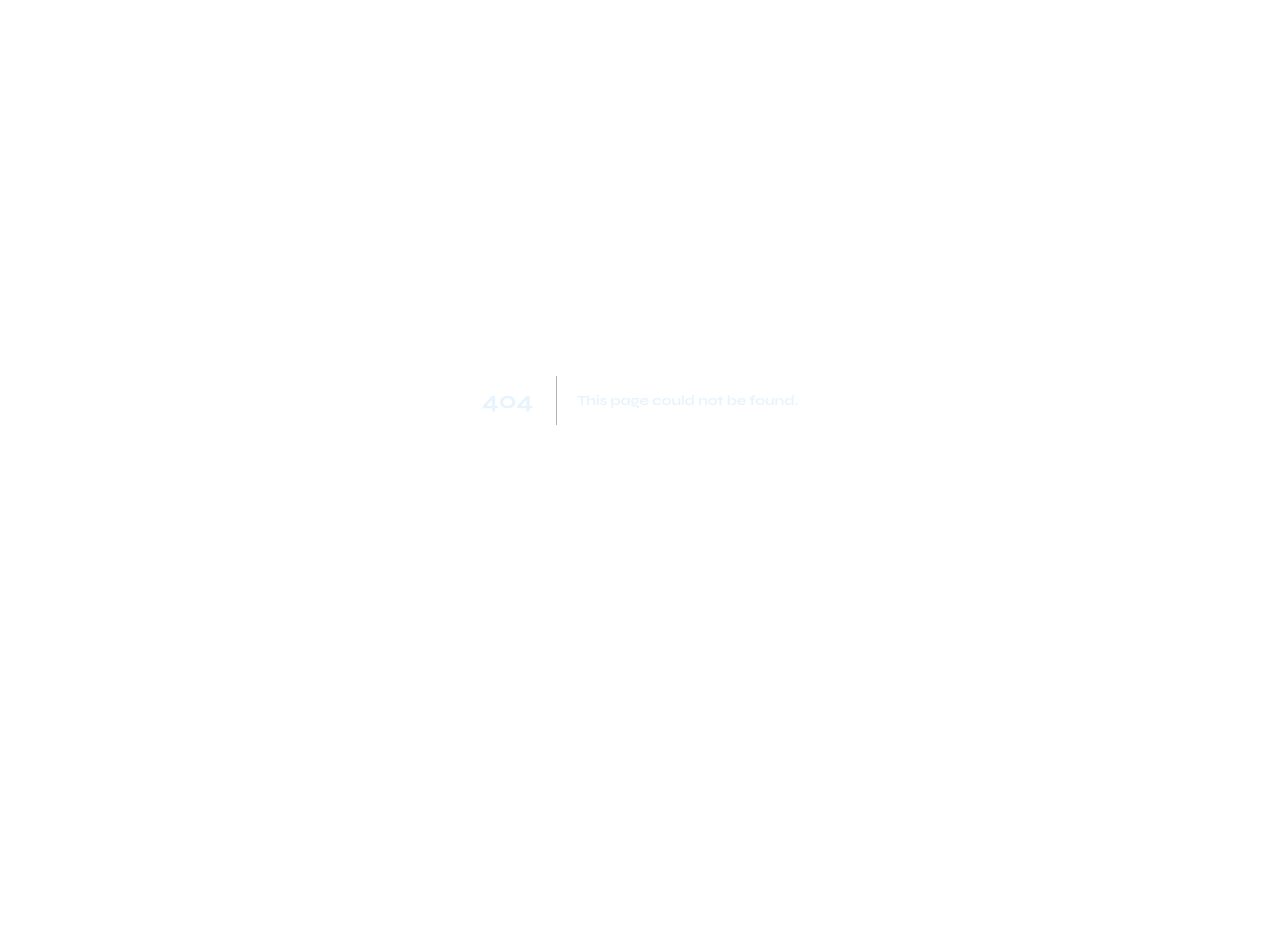
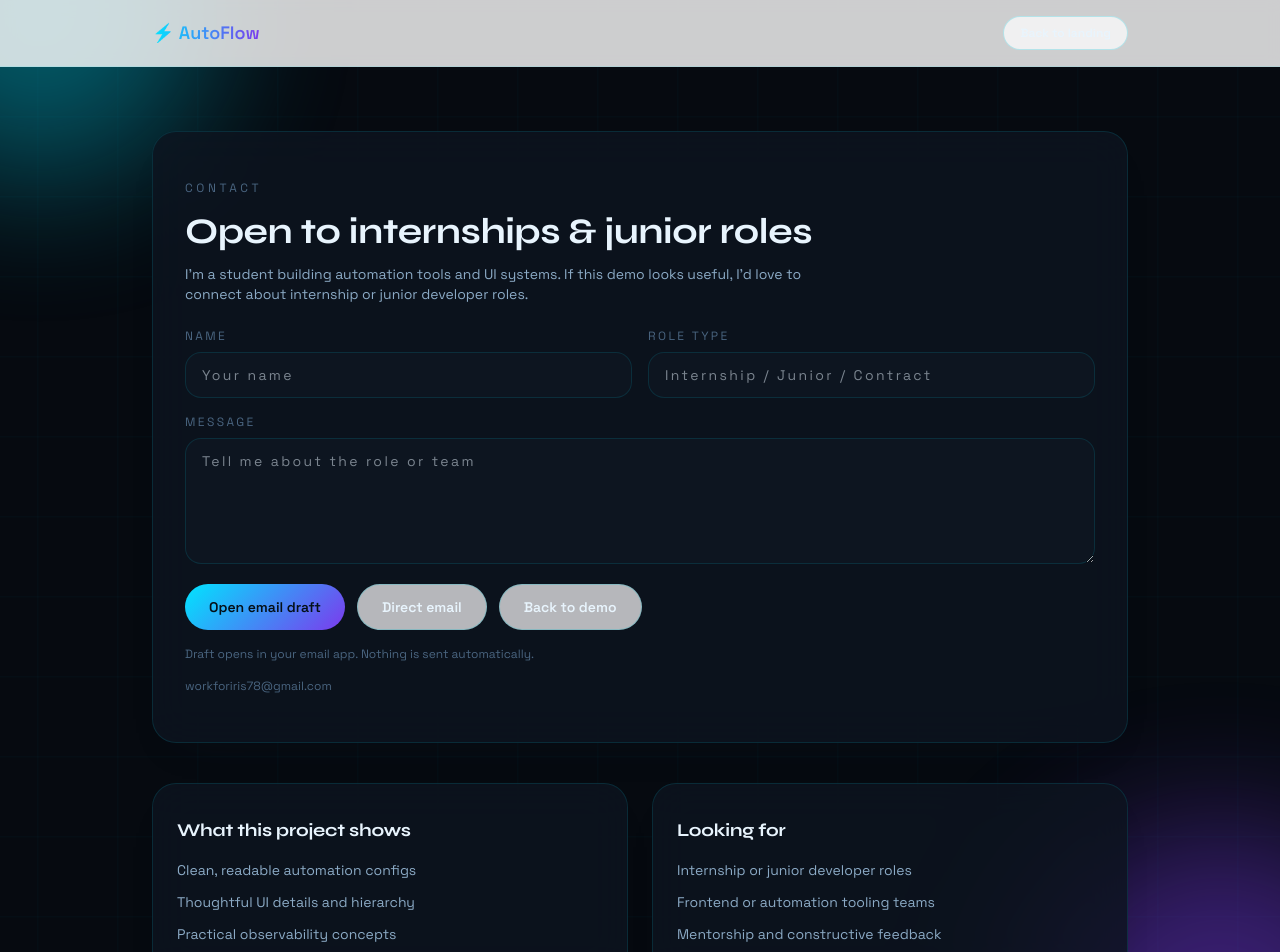
Before and after one commit to ikekra/Automation-Framework, a Next.js app in the folder landing/: page /contact in a window 1280 px wide. Before the commit this address had no page. Shown: the top 952 px of the page. Before the commit the page ends 800 px from the top, so only its background shows below. Built offline with nearby package versions, Linux system fonts and the light colour scheme.

Commit message:
Add contact page with email draft

```diff
--- /dev/null
+++ b/landing/src/app/contact/page.tsx
@@ -0,0 +1,135 @@
+"use client";
+
+import Link from "next/link";
+
+const contactEmail = "workforiris78@gmail.com";
+
+export default function ContactPage() {
+  const handleSubmit = (event) => {
+    event.preventDefault();
+    const formData = new FormData(event.currentTarget);
+    const name = formData.get("name");
+    const role = formData.get("role");
+    const message = formData.get("message");
+    const subject = "Internship / Junior Role - " + (name || "Prospective Employer");
+    const bodyLines = [
+      "Hi,",
+      "",
+      "I'm interested in " + (role || "internship or junior") + " opportunities.",
+      "",
+      message || "",
+      "",
+      "Thanks,",
+      name || ""
+    ];
+    const body = bodyLines.join("\n").trim();
+    const mailto =
+      "mailto:" +
+      contactEmail +
+      "?subject=" +
+      encodeURIComponent(subject) +
+      "&body=" +
+      encodeURIComponent(body);
+    window.location.href = mailto;
+  };
+
+  return (
+    <div className="relative min-h-screen overflow-hidden bg-[var(--background)] text-[var(--foreground)]">
+      <div className="grid-overlay" aria-hidden="true" />
+      <div className="orb cyan" style={{ width: 320, height: 320, top: "-140px", left: "-120px" }} />
+      <div className="orb purple" style={{ width: 360, height: 360, bottom: "-180px", right: "-120px" }} />
+
+      <header className="sticky top-0 z-30 border-b border-[var(--border)] bg-[color:rgba(255,255,255,0.8)] backdrop-blur dark:bg-[color:rgba(6,10,16,0.8)]">
+        <nav className="mx-auto flex w-full max-w-5xl items-center justify-between px-4 py-4 sm:px-6">
+          <Link href="/" className="text-lg font-semibold">
+            <span
+              className="bg-clip-text text-transparent"
+              style={{ backgroundImage: "linear-gradient(90deg, var(--primary), var(--secondary))" }}
+            >
+              ⚡ AutoFlow
+            </span>
+          </Link>
+          <div className="flex items-center gap-3 text-sm">
+            <Link href="/" className="btn-secondary rounded-full px-4 py-2 text-xs font-semibold">
+              Back to landing
+            </Link>
+          </div>
+        </nav>
+      </header>
+
+      <main className="mx-auto flex w-full max-w-5xl flex-col gap-10 px-4 py-16 sm:px-6">
+        <section className="glass-card rounded-3xl px-8 py-12">
+          <p className="text-xs uppercase tracking-[0.3em] text-[var(--dim-foreground)]">Contact</p>
+          <h1 className="mt-4 text-3xl font-semibold sm:text-4xl">Open to internships & junior roles</h1>
+          <p className="mt-3 max-w-2xl text-sm text-[var(--muted-foreground)]">
+            I'm a student building automation tools and UI systems. If this demo looks useful, I'd love to connect about
+            internship or junior developer roles.
+          </p>
+          <form onSubmit={handleSubmit} className="mt-6 grid gap-4">
+            <div className="grid gap-4 sm:grid-cols-2">
+              <label className="text-xs uppercase tracking-[0.2em] text-[var(--dim-foreground)]">
+                Name
+                <input
+                  name="name"
+                  type="text"
+                  placeholder="Your name"
+                  className="mt-2 w-full rounded-2xl border border-[var(--border)] bg-[var(--surface-2)] px-4 py-3 text-sm text-[var(--foreground)]"
+                />
+              </label>
+              <label className="text-xs uppercase tracking-[0.2em] text-[var(--dim-foreground)]">
+                Role Type
+                <input
+                  name="role"
+                  type="text"
+                  placeholder="Internship / Junior / Contract"
+                  className="mt-2 w-full rounded-2xl border border-[var(--border)] bg-[var(--surface-2)] px-4 py-3 text-sm text-[var(--foreground)]"
+                />
+              </label>
+            </div>
+            <label className="text-xs uppercase tracking-[0.2em] text-[var(--dim-foreground)]">
+              Message
+              <textarea
+                name="message"
+                rows={5}
+                placeholder="Tell me about the role or team"
+                className="mt-2 w-full rounded-2xl border border-[var(--border)] bg-[var(--surface-2)] px-4 py-3 text-sm text-[var(--foreground)]"
+              />
+            </label>
+            <div className="flex flex-wrap gap-3">
+              <button type="submit" className="btn-primary rounded-full px-6 py-3 text-sm font-semibold">
+                Open email draft
+              </button>
+              <a href={`mailto:${contactEmail}`} className="btn-secondary rounded-full px-6 py-3 text-sm font-semibold">
+                Direct email
+              </a>
+              <Link href="/" className="btn-secondary rounded-full px-6 py-3 text-sm font-semibold">
+                Back to demo
+              </Link>
+            </div>
+            <p className="text-xs text-[var(--dim-foreground)]">Draft opens in your email app. Nothing is sent automatically.</p>
+          </form>
+          <p className="mt-4 text-xs text-[var(--dim-foreground)]">{contactEmail}</p>
+        </section>
+
+        <section className="grid gap-6 md:grid-cols-2">
+          <div className="glass-card rounded-3xl px-6 py-8">
+            <h2 className="text-lg font-semibold">What this project shows</h2>
+            <ul className="mt-4 flex flex-col gap-3 text-sm text-[var(--muted-foreground)]">
+              <li>Clean, readable automation configs</li>
+              <li>Thoughtful UI details and hierarchy</li>
+              <li>Practical observability concepts</li>
+            </ul>
+          </div>
+          <div className="glass-card rounded-3xl px-6 py-8">
+            <h2 className="text-lg font-semibold">Looking for</h2>
+            <ul className="mt-4 flex flex-col gap-3 text-sm text-[var(--muted-foreground)]">
+              <li>Internship or junior developer roles</li>
+              <li>Frontend or automation tooling teams</li>
+              <li>Mentorship and constructive feedback</li>
+            </ul>
+          </div>
+        </section>
+      </main>
+    </div>
+  );
+}
```
